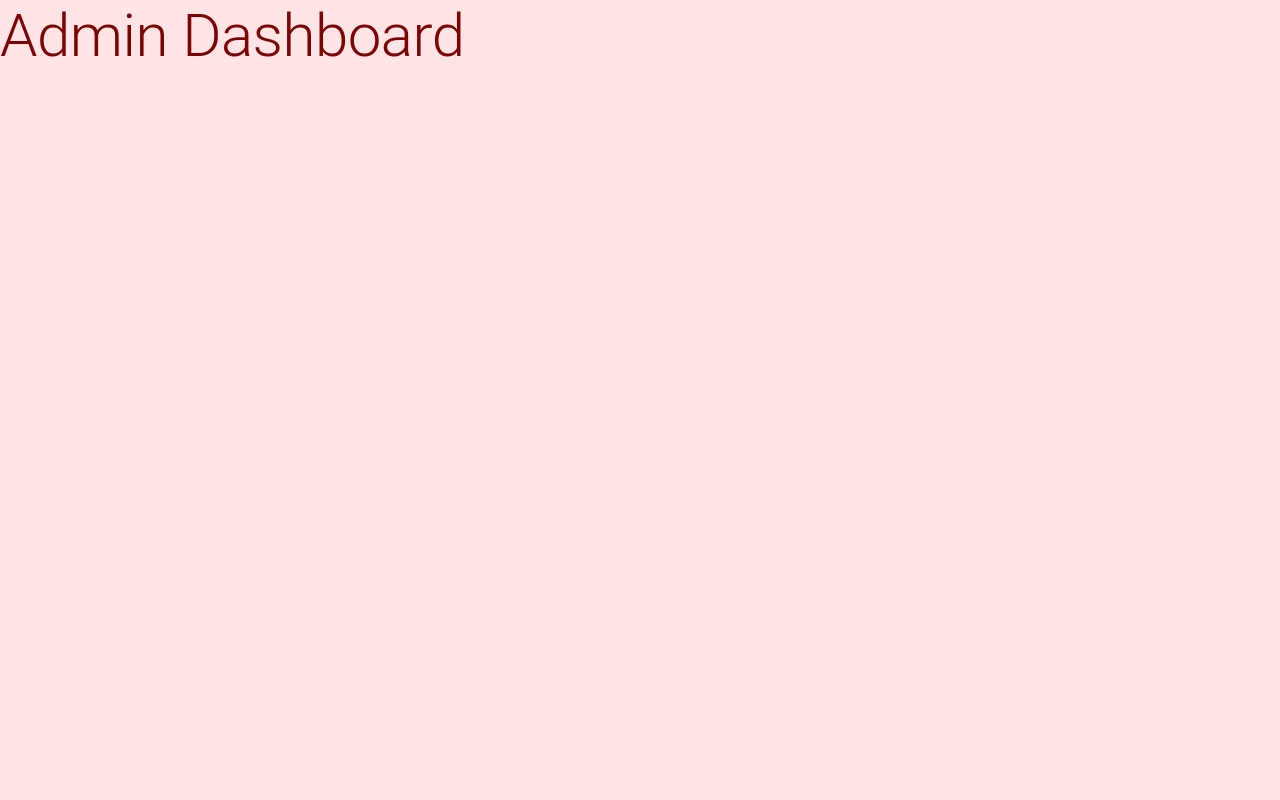
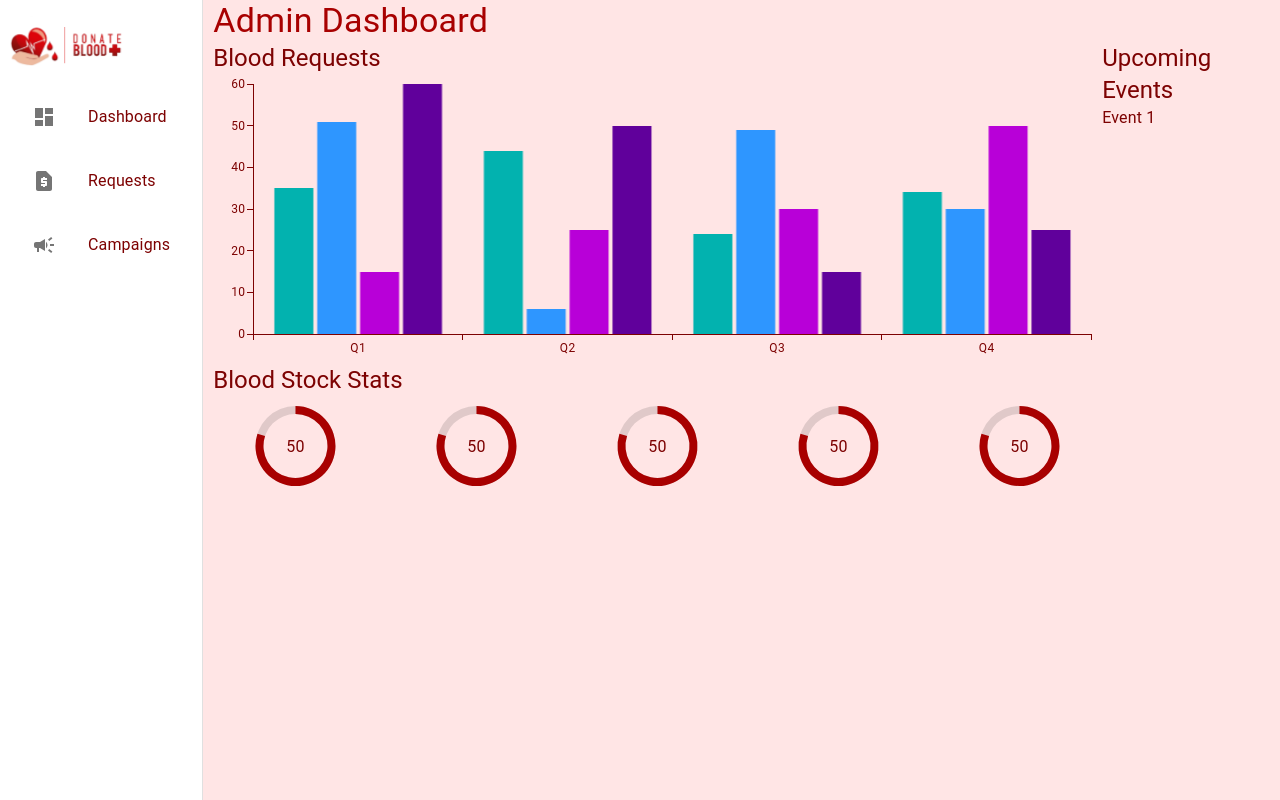
Before and after one commit to tharushasamarawickrama/rad-project-frontend, a React (Create React App) app: page /admin/dashboard in a window 1280 px wide. Built offline with nearby package versions, Linux system fonts and the light colour scheme.

Commit message:
Add @mui/x-charts dependency and update AdminDashboard to use BarChart and Gauge components

```diff
--- a/package.json
+++ b/package.json
@@ -7,6 +7,7 @@
     "@emotion/styled": "^11.12.0",
     "@mui/icons-material": "^5.16.6",
     "@mui/material": "^5.16.4",
+    "@mui/x-charts": "^7.12.1",
     "@testing-library/jest-dom": "^5.17.0",
     "@testing-library/react": "^13.4.0",
     "@testing-library/user-event": "^13.5.0",
--- a/src/pages/AdminDashboard.jsx
+++ b/src/pages/AdminDashboard.jsx
@@ -1,7 +1,165 @@
-import { Typography } from "@mui/material";
+import {
+  AppBar,
+  Box,
+  Drawer,
+  Grid,
+  IconButton,
+  List,
+  ListItem,
+  ListItemButton,
+  ListItemIcon,
+  ListItemText,
+  Typography,
+  useMediaQuery,
+} from "@mui/material";
+import { ReactComponent as Logo } from "../assets/logo.svg";
+import {
+  Campaign,
+  Close,
+  Dashboard,
+  Home,
+  Menu,
+  RequestPage,
+} from "@mui/icons-material";
+import { BarChart, Gauge } from "@mui/x-charts";
+import { useEffect, useState } from "react";
+import { useTheme } from "@emotion/react";
 
 function AdminDashboard() {
-  return <Typography variant="h2">Admin Dashboard</Typography>;
+  const [drawerOpen, setDrawerOpen] = useState(true);
+  const theme = useTheme();
+  const isMobile = useMediaQuery(theme.breakpoints.down("md"));
+  useEffect(() => {
+    if (isMobile) {
+      setDrawerOpen(false);
+    } else {
+      setDrawerOpen(true);
+    }
+  }, [isMobile]);
+  return (
+    <Grid container>
+      <Grid item md={3} lg={2}>
+        <Drawer
+          variant="persistent"
+          anchor="left"
+          open={drawerOpen}
+          onClose={() => setDrawerOpen(false)}
+        >
+          <List>
+            <Logo height={70} width={150} />
+            <ListItem>
+              <ListItemButton>
+                <ListItemIcon>
+                  <Dashboard />
+                </ListItemIcon>
+                <ListItemText primary="Dashboard" />
+              </ListItemButton>
+            </ListItem>
+            <ListItem>
+              <ListItemButton>
+                <ListItemIcon>
+                  <RequestPage />
+                </ListItemIcon>
+                <ListItemText primary="Requests" />
+              </ListItemButton>
+            </ListItem>
+            <ListItem>
+              <ListItemButton>
+                <ListItemIcon>
+                  <Campaign />
+                </ListItemIcon>
+                <ListItemText primary="Campaigns" />
+              </ListItemButton>
+            </ListItem>
+            {isMobile && (
+              <ListItem>
+                <ListItemButton onClick={() => setDrawerOpen(false)}>
+                  <ListItemIcon>
+                    <Close />
+                  </ListItemIcon>
+                  <ListItemText primary="Close" />
+                </ListItemButton>
+              </ListItem>
+            )}
+          </List>
+        </Drawer>
+      </Grid>
+      <Grid item md={9} lg={10}>
+        <AppBar
+          position="static"
+          sx={{ background: "transparent" }}
+          elevation={0}
+        >
+          {isMobile && (
+            <IconButton onClick={() => setDrawerOpen(true)}>
+              <Menu />
+            </IconButton>
+          )}
+          <Typography variant="h4" color="primary">
+            Admin Dashboard
+          </Typography>
+        </AppBar>
+        <Grid container>
+          <Grid item sx={12} md={10}>
+            <Typography variant="h5">Blood Requests</Typography>
+            <BarChart
+              series={[
+                { data: [35, 44, 24, 34] },
+                { data: [51, 6, 49, 30] },
+                { data: [15, 25, 30, 50] },
+                { data: [60, 50, 15, 25] },
+              ]}
+              height={290}
+              xAxis={[{ data: ["Q1", "Q2", "Q3", "Q4"], scaleType: "band" }]}
+              margin={{ top: 10, bottom: 30, left: 40, right: 10 }}
+            />
+            <Typography variant="h5">Blood Stock Stats</Typography>
+            <Box sx={{ display: "flex", gap: 2, flexWrap: "wrap" }}>
+              <Gauge
+                width={100}
+                height={100}
+                value={50}
+                valueMin={10}
+                valueMax={60}
+              />
+              <Gauge
+                width={100}
+                height={100}
+                value={50}
+                valueMin={10}
+                valueMax={60}
+              />
+              <Gauge
+                width={100}
+                height={100}
+                value={50}
+                valueMin={10}
+                valueMax={60}
+              />
+              <Gauge
+                width={100}
+                height={100}
+                value={50}
+                valueMin={10}
+                valueMax={60}
+              />
+              <Gauge
+                width={100}
+                height={100}
+                value={50}
+                valueMin={10}
+                valueMax={60}
+              />
+            </Box>
+          </Grid>
+          <Grid item sx={12} md={2}>
+            <Typography variant="h5">Upcoming Events</Typography>
+            <Typography>Event 1</Typography>
+          </Grid>
+        </Grid>
+      </Grid>
+    </Grid>
+  );
 }
 
 export default AdminDashboard;
```
Also changed, not shown: 1 other file (tests, documents, lock files or other folders).
